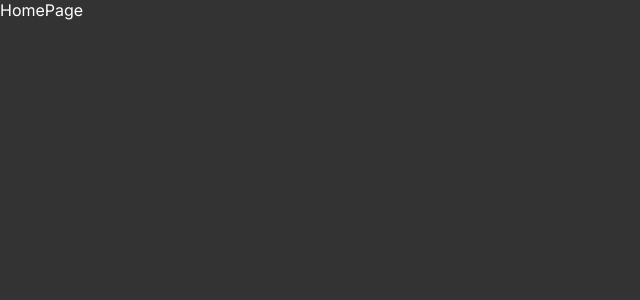
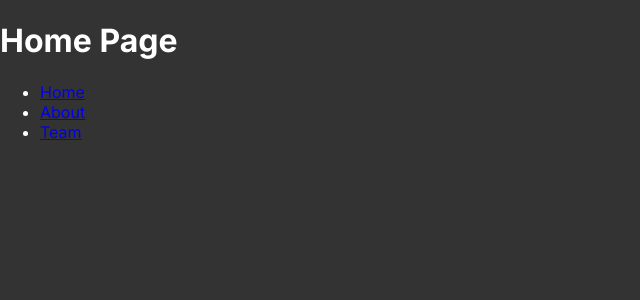
Before and after one commit to OnelioViera/next_13_crash, a Next.js app: page / in a window 1280 px wide. Shown: the top 300 px of the page, without its empty margins (0-640 px from the left). Built offline with nearby package versions, Linux system fonts and the light colour scheme.

Commit message:
update files

```diff
--- a/src/app/page.js
+++ /dev/null
@@ -1,7 +0,0 @@
-const HomePage = () => {
-  return (
-    <div>HomePage</div>
-    )
-}
-
-export default HomePage
--- /dev/null
+++ b/src/app/page.jsx
@@ -0,0 +1,17 @@
+import Link from 'next/link'
+
+const HomePage = () => {
+  return (
+    <div>
+      <h1>Home Page</h1>
+      <ul>
+        <li><Link href='/'>Home</Link></li>
+        <li><Link href='/about'>About</Link></li>
+        <li><Link href='/about/team'>Team</Link></li>
+
+      </ul>
+    </div>
+    )
+}
+
+export default HomePage
```
Also changed, not shown: src/app/about/page.jsx (added, +10 -0 lines), src/app/about/team/page.jsx (added, +11 -0 lines), src/app/layout.jsx (renamed from src/app/layout.js).
